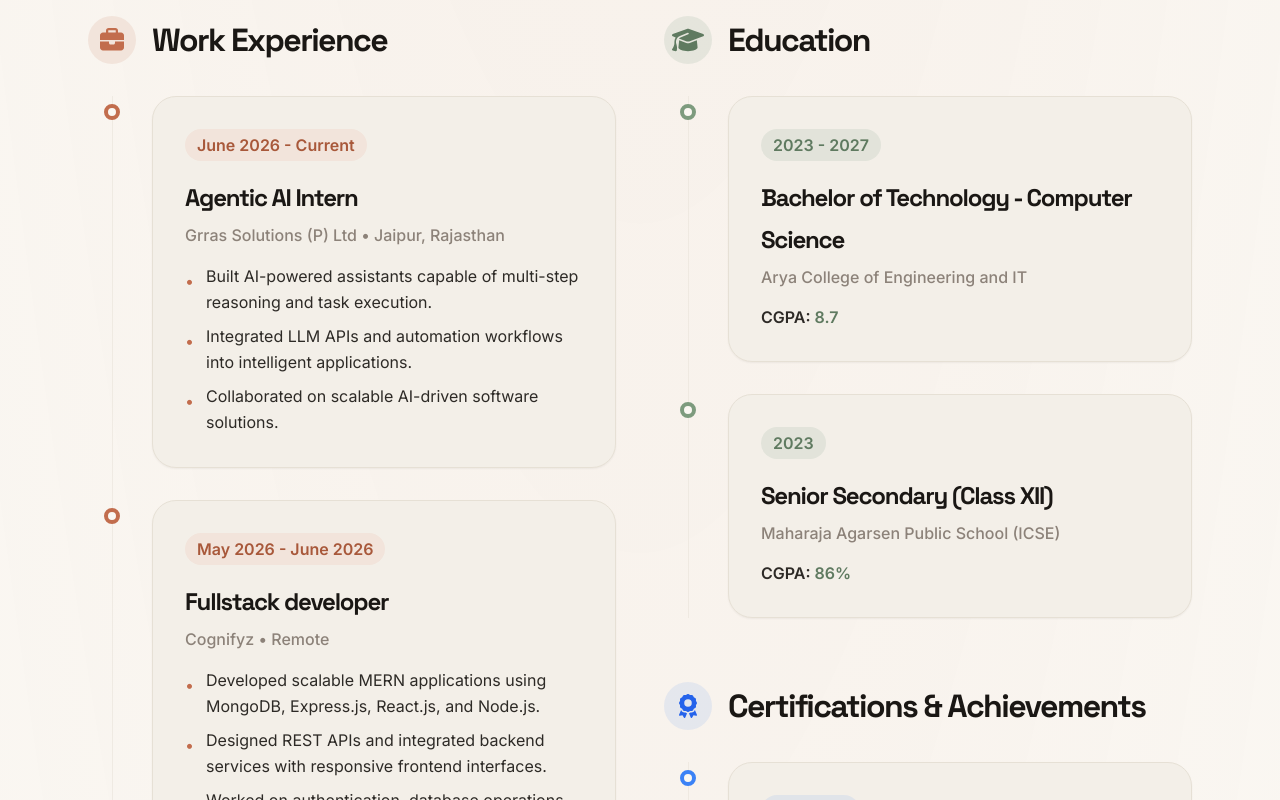
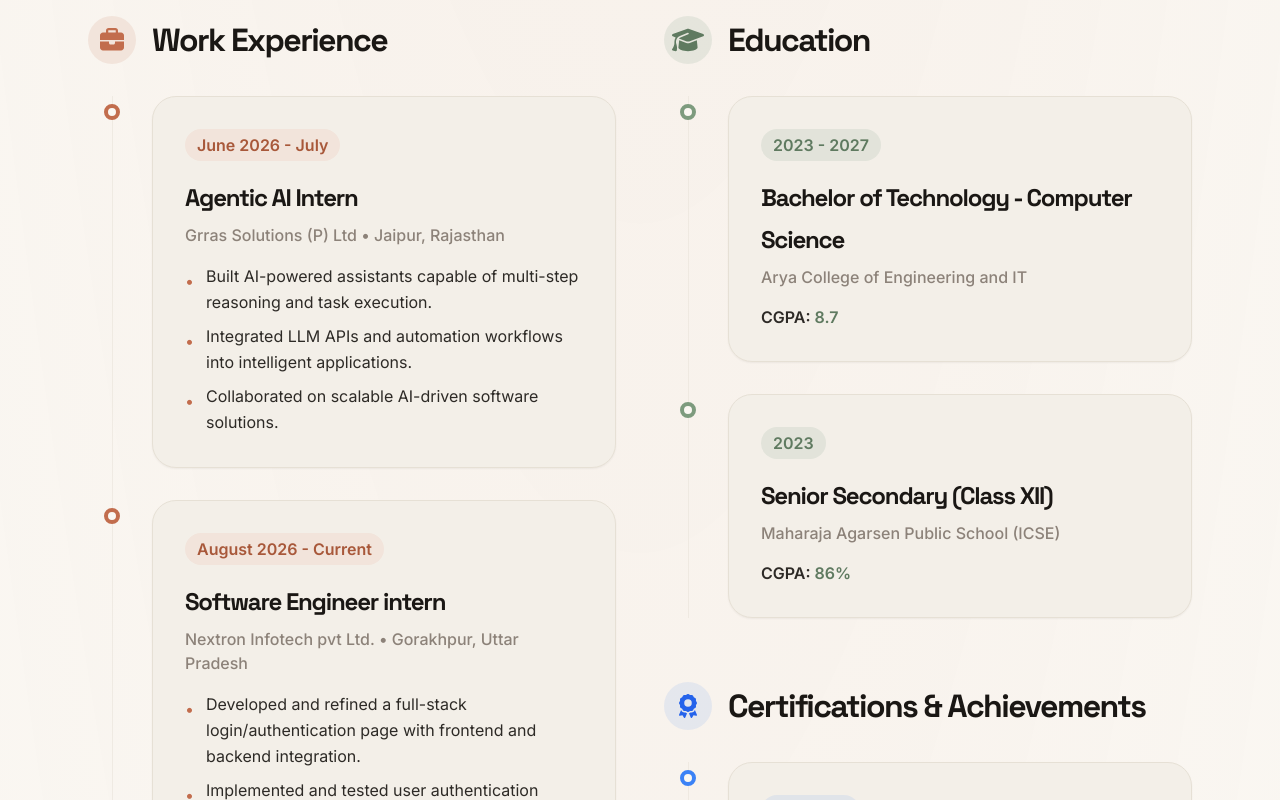
Before and after one commit to Anshikasaxenaa/Portfolio_, a Next.js app: page / in a window 1280 px wide. Shown: the part 3400-4200 px from the top of the page. Built offline with nearby package versions, Linux system fonts and the light colour scheme.

Commit message:
Updated internship

```diff
--- a/src/data/portfolioData.ts
+++ b/src/data/portfolioData.ts
@@ -70,6 +70,18 @@ export const projects = [
     imageGradient: "from-warm-sand via-terracotta-subtle to-sage-light",
     githubLink: "https://github.com/Anshikasaxenaa",
     liveLink: "https://imageanimate.netlify.app",
+  },
+  {
+    id: 7,
+    title: "Cloud Collection",
+    description: "An experimental frontend interface exploring complex CSS and JavaScript animations. Focuses on orchestrating fluid transitions and micro-interactions without heavy libraries.",
+    problem: "Modern web interfaces require fluid, non-intrusive micro-interactions, but relying on heavy animation libraries can severely impact performance.",
+    solution: "An experimental frontend interface built from scratch to orchestrate complex CSS and JavaScript transitions, ensuring optimal rendering speed.",
+    tags: ["HTML", "CSS", "JavaScript"],
+    image: "/project-4.png",
+    // imageGradient: "from-warm-sand via-terracotta-subtle to-sage-light",
+    githubLink: "https://github.com/Anshikasaxenaa/Cloud-Collector",
+    // liveLink: "https://imageanimate.netlify.app",
   }
 ];
 
@@ -81,15 +93,27 @@ export const experienceData = [
     title: "Agentic AI Intern",
     company: "Grras Solutions (P) Ltd",
     location: "Jaipur, Rajasthan",
-    date: "June 2026 - Current",
+    date: "June 2026 - July",
     points: [
       "Built AI-powered assistants capable of multi-step reasoning and task execution.",
       "Integrated LLM APIs and automation workflows into intelligent applications.",
       "Collaborated on scalable AI-driven software solutions."
     ]
   },
+    {
+    id: 2,
+    title: "Software Engineer intern",
+    company: "Nextron Infotech pvt Ltd.",
+    location: "Gorakhpur, Uttar Pradesh",
+    date: "August 2026 - Current",
+    points: [
+          "Developed and refined a full-stack login/authentication page with frontend and backend integration.",
+          "Implemented and tested user authentication workflows, including form validation, API integration, and error handling.",
+          "Worked with Git/GitHub and Docker Desktop, while debugging issues and improving the application based on feedback."
+    ]
+  },
   {
-    id: 2,
+    id: 3,
     title: "Fullstack developer",
     company: "Cognifyz",
     location: "Remote",
```
